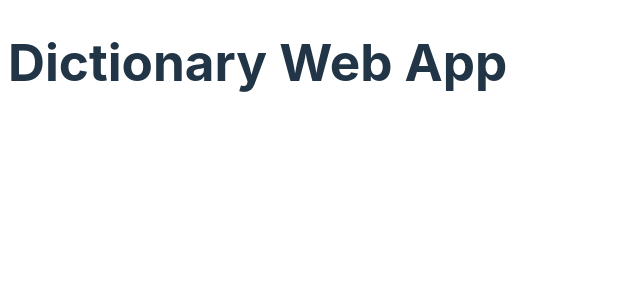
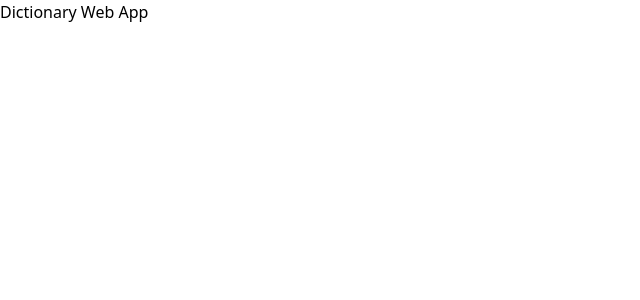
Before and after one commit to ZZ83/dictionary-web-app, a React (Vite) app: page / in a window 1280 px wide. Shown: the top 300 px of the page, without its empty margins (0-640 px from the left). Built offline with nearby package versions, Linux system fonts and the light colour scheme.

Commit message:
Add @tailwind directives to index.css file

```diff
--- a/src/assets/index.css
+++ b/src/assets/index.css
@@ -1,19 +1,9 @@
-:root {
-    font-family: Inter, system-ui, Avenir, Helvetica, Arial, sans-serif;
-    line-height: 1.5;
-    font-weight: 400;
+@tailwind base;
+@tailwind components;
+@tailwind utilities;
 
-    color-scheme: light dark;
-    color: #213547;
-    background-color: #ffffff;
-
-    font-synthesis: none;
-    text-rendering: optimizeLegibility;
-    -webkit-font-smoothing: antialiased;
-    -moz-osx-font-smoothing: grayscale;
-}
-
-h1 {
+/* h1 {
     font-size: 3.2em;
     line-height: 1.1;
-}
+    color: #213547;
+} */
```
